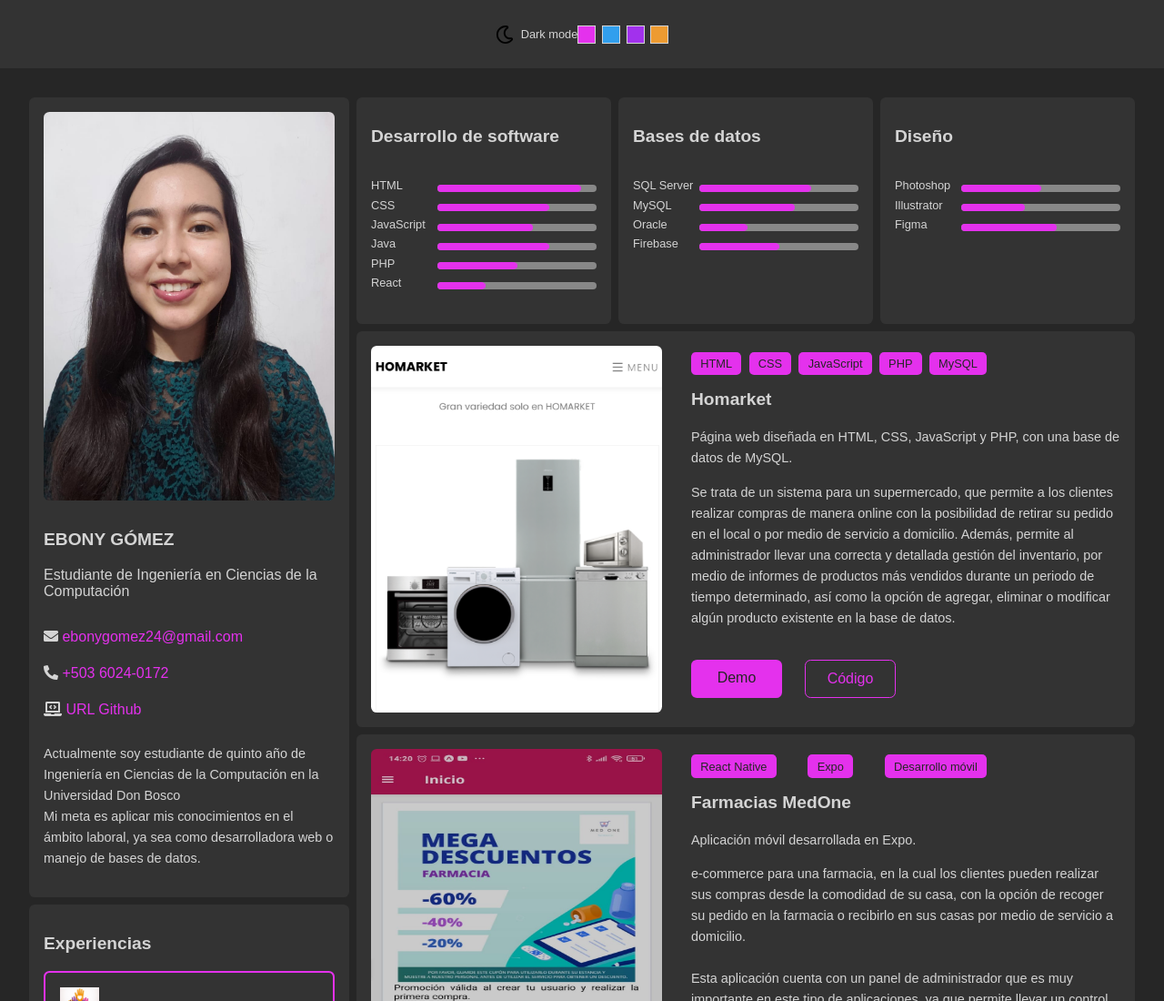
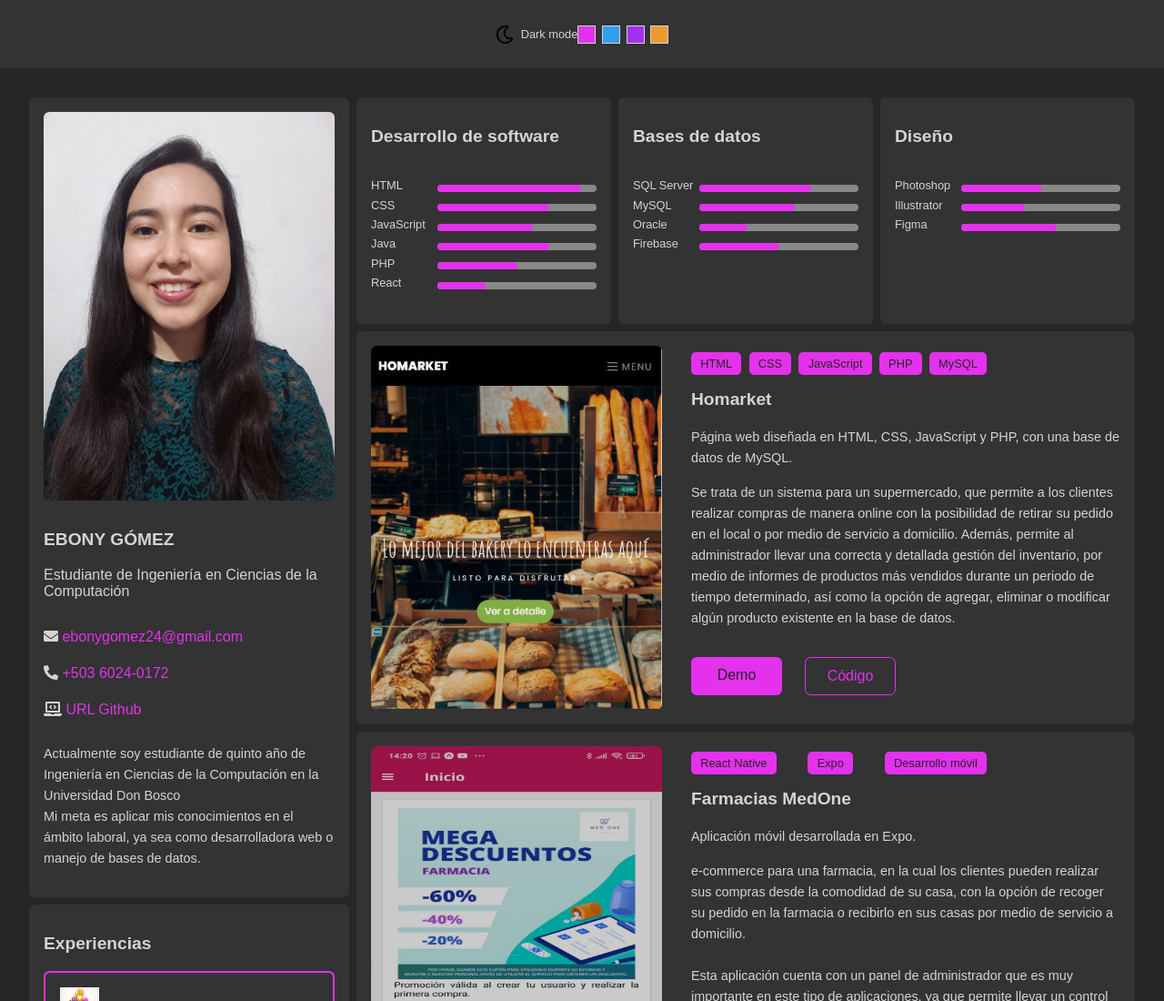
Before and after one commit to Bonny0110/portafolio, a plain HTML site: page index.html in a window 1280 px wide. Shown: the top 1100 px of the page at 91% size. Drawn offline with Linux system fonts and the light colour scheme.

Commit message:
imagen project

```diff
--- a/index.html
+++ b/index.html
@@ -192,7 +192,7 @@
 
         <article class="card card--project">
           <div class="card__image-container">
-            <img src="assets/images/homarket.png" alt="Proyecto Homarket"
+            <img src="assets/images/proyecto1.JPG" alt="Proyecto Homarket"
             class="card__image">
           </div>
 
```
Also changed, not shown: assets/images/homarket.PNG (deleted), assets/images/proyecto1.JPG (added).
